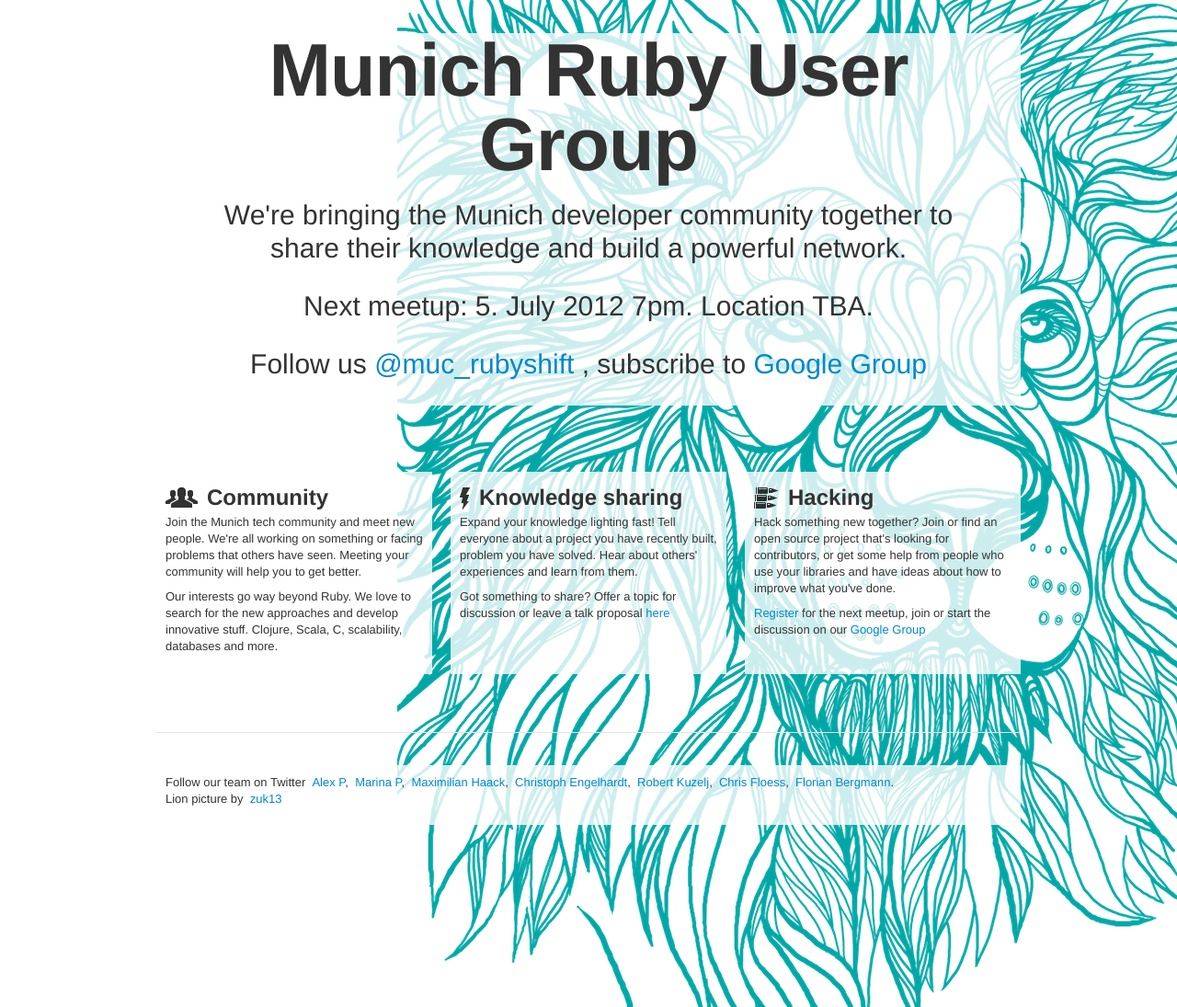
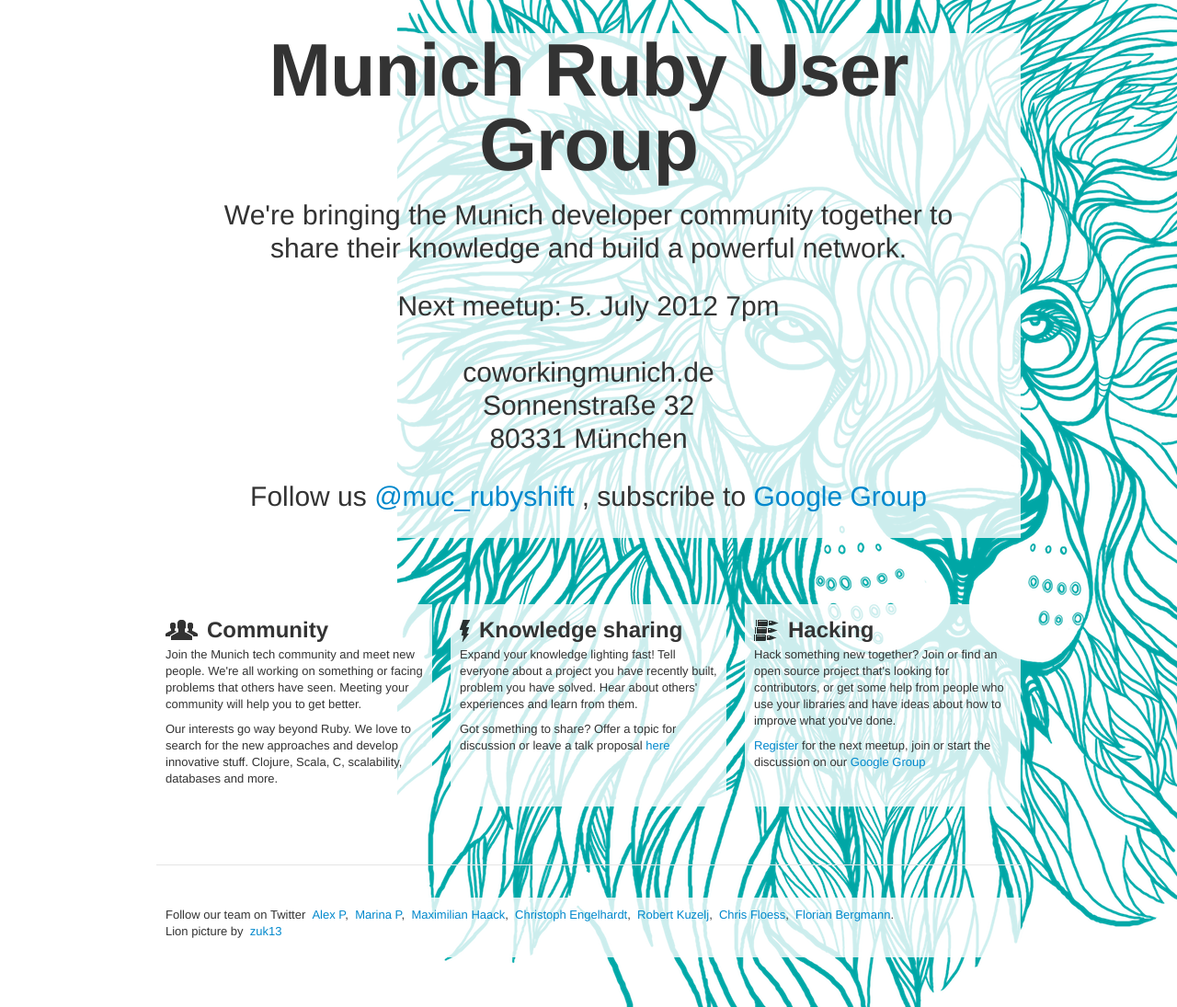
Before and after one commit to munichrubyshift/munichrubyshift.github.com, a Jekyll site: the page built from index.html, in a window 1280 px wide. Shown: the whole page at 92% size. Built offline with Jekyll 4.4.1, drawn with Linux system fonts in a browser that asks for light colours; some web fonts are replaced.

Commit message:
add Location

```diff
--- a/index.html
+++ b/index.html
@@ -14,7 +14,10 @@
       <br/>
       <center>
         <p>
-        Next meetup: 5. July 2012 7pm. Location TBA.<br />
+        Next meetup: 5. July 2012 7pm<br /><br />
+        coworkingmunich.de<br />
+        Sonnenstraße 32<br />
+        80331 München<br />
         </p>
       </center>
       <br />
```
